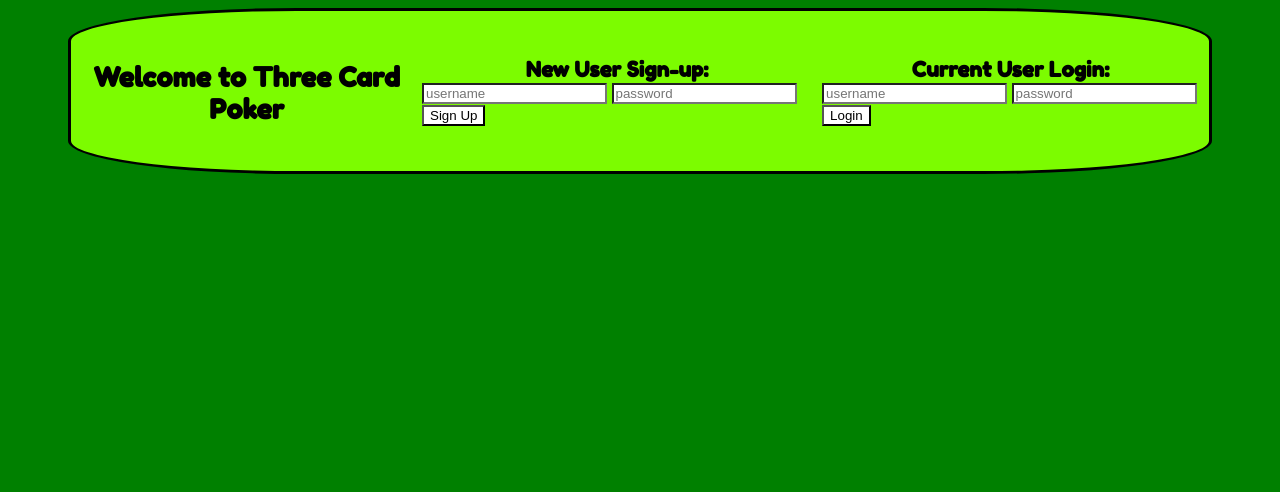
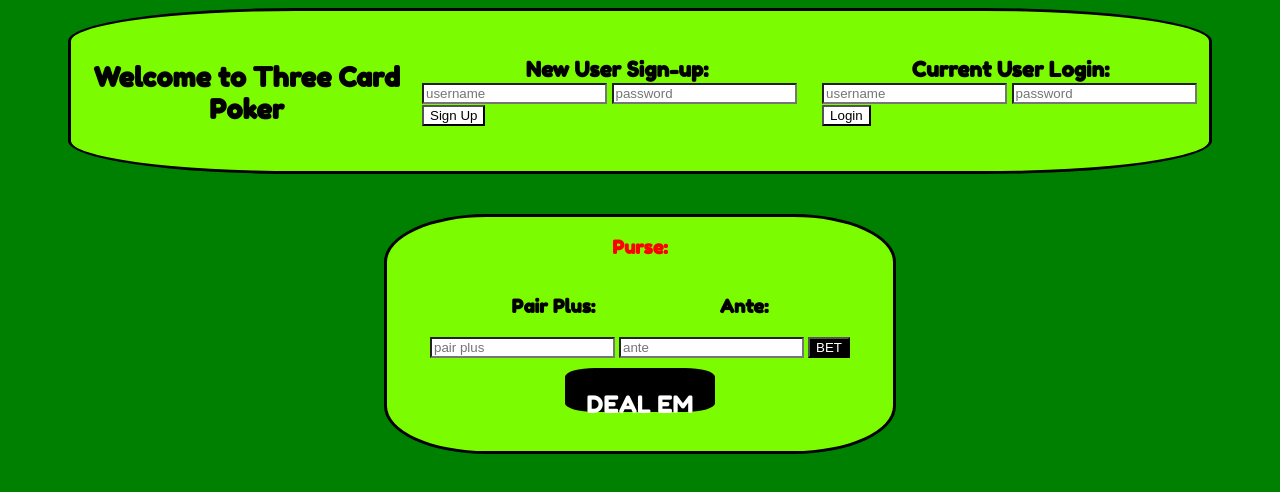
Before and after one commit to evantk91/three-card-poker-frontend, a plain HTML site: page index.html in a window 1280 px wide. Drawn offline with Linux system fonts and the light colour scheme; no server answers.

Commit message:
adds user betting options in HTML and CSS

```diff
--- a/app.css
+++ b/app.css
@@ -143,16 +143,17 @@ label{
     background-color: white;
 }
 
-#play-button{
-    display: none;
+#deal-button{
+    display: flex;
     font-size: 24px;
     height: 50%;
     padding: 20px 20px 20px 20px;
     font-family: 'Fredoka One', cursive;
+    color: white;
     border-style: solid;
     border-color: black;
     border-radius: 20%;
-    background-color: lawngreen;
+    background-color: black;
 }
 
 #hands-section{
@@ -189,5 +190,49 @@ label{
 .hand{
     display: flex;
     justify-content: center;
-    margin-bottom: 40px;
+    margin-bottom: 20px;
 }
+
+.hand-description{
+    margin-top: 0px;
+}
+
+#user-options-section{
+    display: flex;
+    justify-content:center;
+    margin-top: 20px;
+}
+
+#user-options-container{
+    display: flex;
+    flex-direction: column;
+    justify-content: space-evenly;
+    align-items: center;
+    width: 40%;
+    margin-top: 20px 0 20px 0;
+    font-family: 'Fredoka One', cursive;
+    border-style: solid;
+    border-color: black;
+    border-radius: 20%;
+    background-color: lawngreen;
+}
+
+#bets-display-container{
+    display: flex;
+    flex-direction: row;
+    width: 100%;
+    justify-content: space-evenly;
+}
+
+#purse{
+    color: red;
+}
+
+#button-container{
+    margin: 10px 0 10px 0;
+}
+
+#bets-submit{
+    color: white;
+    background-color: black;
+}
--- a/app.js
+++ b/app.js
@@ -37,8 +37,9 @@ function displaySignupMessage(response) {
 const userLogin = document.querySelector("#user-login")
 const userLoginButton = document.querySelector("#user-login-submit")
 const logOutButton = document.querySelector("#user-logout")
-const playButton = document.querySelector("#play-button")
+const dealButton = document.querySelector("#deal-button")
 const colorChoiceForm = document.querySelector("#color-choice-form")
+const userOptionsSection = document.querySelector("#user-options-section")
 
 userLogin.addEventListener("submit", event => {
     event.preventDefault()
@@ -79,9 +80,9 @@ function displayLoginMessage(user) {
         login_message.textContent = `Lets get it, ${user.username}!`
 
         //display logout button and deal cards button
-        logOutButton.style.display = "block";
-        playButton.style.display = "block";
+        logOutButton.style.display = "block"
         colorChoiceForm.style.display = "flex"
+        userOptionsSection.style.display = "flex"
 
         //hide new user signup and login button
         userSignUp.style.display = "none"
@@ -106,10 +107,10 @@ logOutButton.addEventListener("click", event => {
     login_message.textContent = ''
 
     //hide play button, background selector, hide logout button, and cards after logout
-    playButton.style.display = "none"
     colorChoiceForm.style.display = "none"
     logOutButton.style.display = "none"
     handsContainer.style.display = "none"
+    dealButton.style.display = "block"
 
     //reset cards
     clearHands()
@@ -145,12 +146,12 @@ fetch(deckURL)
     .then(parseJSON)
     .then(deck => {deckId = deck.deck_id})
 
-playButton.addEventListener("click", event => {
+dealButton.addEventListener("click", event => {
     event.preventDefault()
     clearHands()
 
     //hide play button
-    // playButton.style.display = "none"
+    dealButton.style.display = "none"
 
     //display hands container
     handsContainer.style.display = "flex"
--- a/index.html
+++ b/index.html
@@ -53,7 +53,6 @@
                     <button type="submit">Submit</button>
                 </div>
             </form>
-            <button id="play-button">DEAL EM</button>
         </section>
         <section id="hands-section">
             <section id="hands-container">
@@ -69,6 +68,28 @@
                 </section>
             </section>
         </section>
+        <section id="user-options-section">
+            <section id="user-options-container">
+                <div id="purse-container">
+                    <h1 id="purse">Purse:</h1>
+                </div>
+                <div id="bets-display-container">
+                    <h1 id="pair-plus">Pair Plus: <span></span></h1>
+                    <h1 id="ante">Ante: <span></span></h1>
+                </div>
+
+                <div id="bets-container">
+                    <form id="bets-form">
+                        <input type="number" name="pairPlus" placeholder="pair plus" class="form-field">
+                        <input type="number" name="ante" placeholder="ante" class="form-field">
+                        <input type="submit" value="BET" id="bets-submit" class="form-field">
+                    </form>
+                </div>
+                <div id="button-container">
+                    <button id="deal-button">DEAL EM</button>
+                </div>
+            </section>
+        </section>
     </main>
     <footer></footer>
 </body>
```
